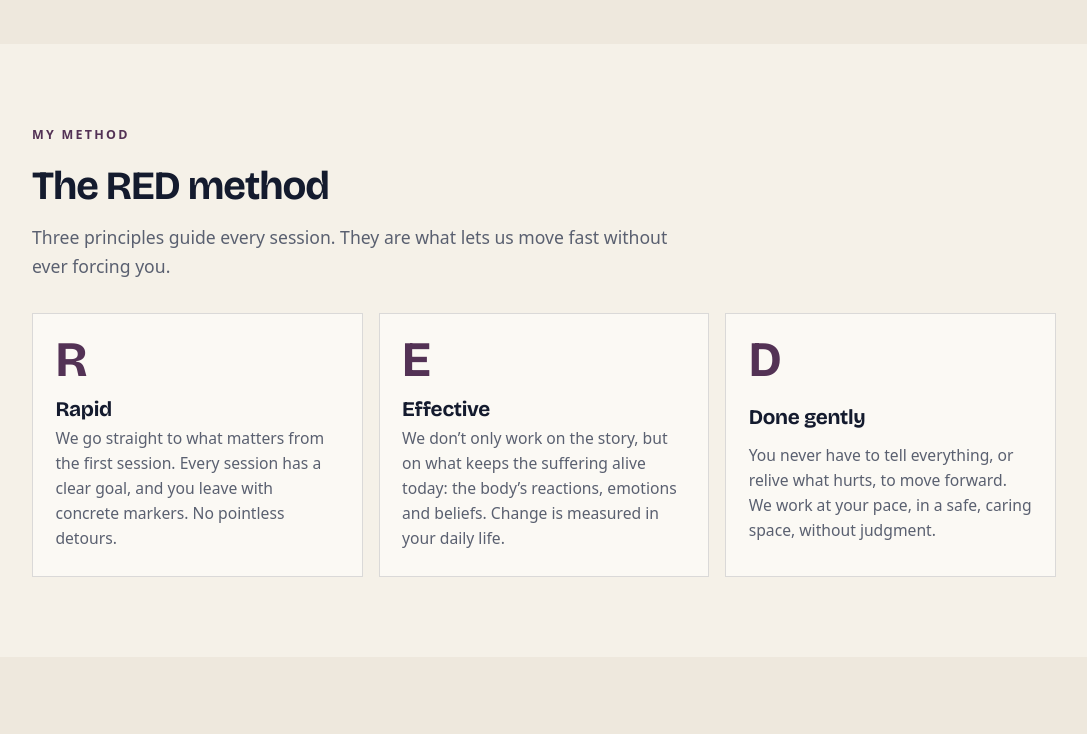
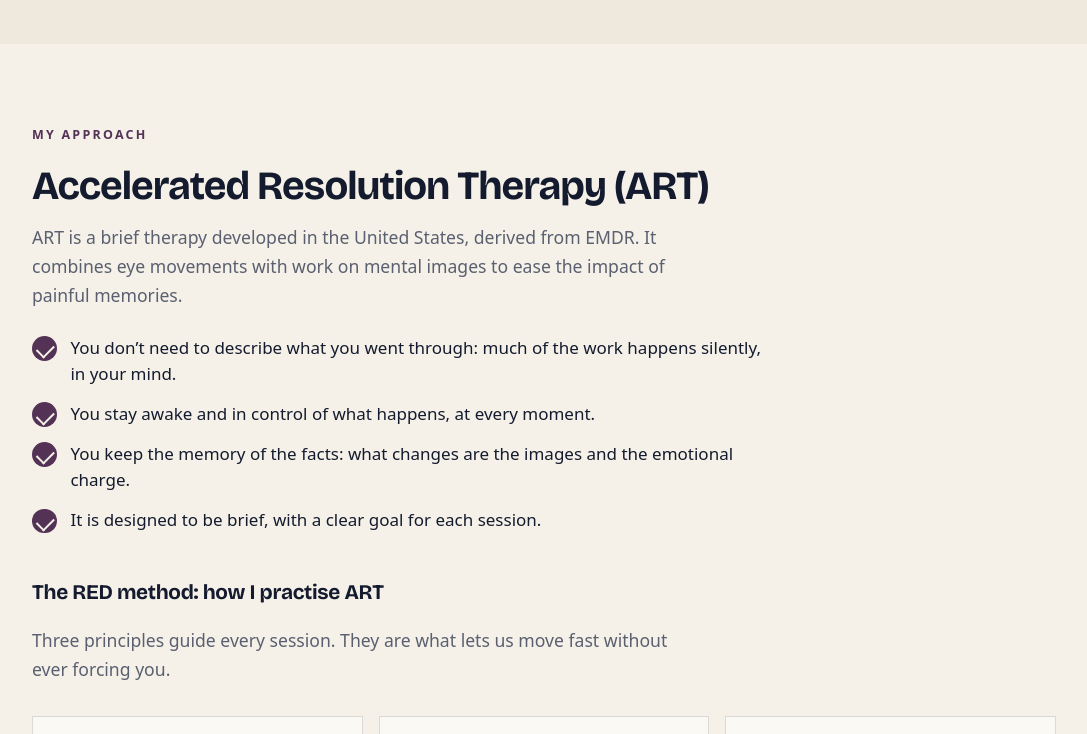
Before and after one commit to byousri/byousri-website, a plain HTML site: page accompagnement/index.html in a window 1280 px wide. Shown: the part 1040-1774 px from the top of the page, without its empty margins (96-1183 px from the left). Drawn offline with nearby package versions, Linux system fonts and the light colour scheme.

Commit message:
Accompagnement : approche Accelerated Resolution Therapy (ART)
Titre « Psychothérapeute orienté Accelerated Resolution Therapy (ART) »,
section de présentation de l'ART, méthode RED présentée comme la façon
de pratiquer l'ART, parcours corrigé en deux étapes. FR / AR / EN.

Co-Authored-By: Claude Opus 5.5 <noreply@anthropic.com>
Claude-Session: https://claude.ai/code/session_01ChmoFgtJWFwbWHtjbqLopw

```diff
--- a/accompagnement/index.html
+++ b/accompagnement/index.html
@@ -3,8 +3,8 @@
 <head>
 <meta charset="UTF-8">
 <meta name="viewport" content="width=device-width, initial-scale=1, viewport-fit=cover">
-<title>Méthode RED — Rapide, Efficace, Doux | Yousri Bendiabdallah</title>
-<meta name="description" content="Méthode RED : une thérapie rapide, efficace et douce. Prise de contact 1 h (500 DH), accompagnement 4 séances + Formation Healing (3 400 DH).">
+<title>Psychothérapie ART · Méthode RED | Yousri Bendiabdallah</title>
+<meta name="description" content="Psychothérapie orientée Accelerated Resolution Therapy (ART) et méthode RED : rapide, efficace et douce. Prise de contact 1 h (500 DH), accompagnement 4 séances + Formation Healing (3 400 DH).">
 <!-- Page envoyée personnellement aux patients après un premier échange :
      elle n'est pas indexée par les moteurs de recherche.
      Langue : ?lang=fr (défaut), ?lang=ar ou ?lang=en -->
@@ -15,7 +15,7 @@
 
 <meta property="og:type" content="website">
 <meta property="og:url" content="https://byousri.com/accompagnement/">
-<meta property="og:title" content="Méthode RED — Rapide, Efficace, Doux · Yousri Bendiabdallah">
+<meta property="og:title" content="Psychothérapie ART · Méthode RED — Yousri Bendiabdallah">
 <meta property="og:description" content="Prise de contact 1 h · Accompagnement avec la Formation Healing.">
 <meta property="og:image" content="https://byousri.com/Share.png">
 <meta property="og:site_name" content="Yousri Bendiabdallah">
@@ -96,6 +96,7 @@
   }
 
   /* ---------- méthode RED ---------- */
+  .red-head{margin-top:3rem;font-size:clamp(1.3rem,4.2vw,1.7rem)}
   .red-grid{list-style:none;margin:2rem 0 0;padding:0;display:grid;gap:1rem}
   .red-card{background:var(--paper);border:1px solid var(--line);padding:1.5rem 1.4rem;display:grid;grid-template-columns:auto 1fr;gap:.2rem 1.1rem}
   .red-letter{
@@ -256,18 +257,18 @@
 
 <!-- ======================= HERO ======================= -->
 <section class="wrap hero" id="haut">
-  <p class="kicker" data-i18n="kicker">Méthode RED · Rapide, Efficace, Doux</p>
+  <p class="kicker" data-i18n="kicker">Accelerated Resolution Therapy · Méthode RED</p>
   <h1 class="display" data-i18n="title">Une thérapie rapide, efficace et douce.</h1>
   <p class="lead" data-i18n="intro">Pour les blessures qui pèsent encore aujourd’hui : traumas, dépendance affective,
-  schémas qui se répètent. Un parcours clair, en trois étapes, au rythme qui vous convient.</p>
+  schémas qui se répètent. Un parcours clair, en deux étapes, au rythme qui vous convient.</p>
   <div class="hero-actions">
     <a class="btn" href="#parcours" data-i18n="hero_cta">Réserver la prise de contact</a>
-    <a class="btn ghost" href="#methode" data-i18n="hero_cta2">Découvrir la méthode</a>
+    <a class="btn ghost" href="#methode" data-i18n="hero_cta2">Découvrir l’approche</a>
   </div>
   <div class="hero-meta">
     <img src="/assets/yousri-portrait.jpg" alt="" width="640" height="823">
     <p><strong data-i18n="ab_name">Yousri Bendiabdallah</strong>
-    <span data-i18n="hero_meta">Praticien en psychothérapie · En français et en arabe, au Maroc et à distance</span></p>
+    <span data-i18n="hero_meta">Psychothérapeute orienté Accelerated Resolution Therapy (ART) · En français et en arabe, au Maroc et à distance</span></p>
   </div>
 </section>
 
@@ -288,8 +289,17 @@
 <!-- ======================= MÉTHODE RED ======================= -->
 <section class="band" id="methode">
   <div class="wrap">
-    <p class="kicker" data-i18n="red_kicker">Ma méthode</p>
-    <h2 class="h2" data-i18n="red_title">La méthode RED</h2>
+    <p class="kicker" data-i18n="art_kicker">Mon approche</p>
+    <h2 class="h2" data-i18n="art_title">L’Accelerated Resolution Therapy (ART)</h2>
+    <p class="lead" data-i18n="art_lead">L’ART est une thérapie brève développée aux États-Unis, issue de l’EMDR. Elle associe des mouvements oculaires à un travail sur les images mentales, pour apaiser l’impact des souvenirs douloureux.</p>
+    <ul class="checks narrow">
+      <li data-i18n="art_l1">Vous n’avez pas besoin de raconter ce que vous avez vécu : une grande partie du travail se fait en silence, dans votre tête.</li>
+      <li data-i18n="art_l2">Vous restez éveillé·e et maître de ce qui se passe, à chaque instant.</li>
+      <li data-i18n="art_l3">Vous gardez la mémoire des faits : ce sont les images et la charge émotionnelle qui changent.</li>
+      <li data-i18n="art_l4">Elle est conçue pour être brève, avec un objectif précis à chaque séance.</li>
+    </ul>
+
+    <h3 class="h3 red-head" data-i18n="red_title">La méthode RED : ma façon de pratiquer l’ART</h3>
     <p class="lead" data-i18n="red_intro">Trois principes guident chaque séance. C’est grâce à eux que l’on peut avancer vite, sans jamais vous forcer.</p>
     <ul class="red-grid">
       <li class="red-card">
@@ -419,7 +429,7 @@
     <div>
       <p class="kicker" data-i18n="ab_kicker">Qui suis-je</p>
       <h2 class="h2" data-i18n="ab_name">Yousri Bendiabdallah</h2>
-      <p class="role" data-i18n="ab_role">Praticien en psychothérapie, spécialisé dans les traumas et la dépendance affective.</p>
+      <p class="role" data-i18n="ab_role">Psychothérapeute orienté Accelerated Resolution Therapy (ART), spécialisé dans les traumas et la dépendance affective.</p>
       <p data-i18n="ab_text">J’ai moi-même traversé des épreuves qui m’ont appris une chose : la douleur peut changer un homme, mais elle ne décide pas de son avenir. Aujourd’hui, j’aide chacun à se comprendre, à faire la paix avec hier et à construire un avenir que les blessures d’avant ne gouvernent plus.</p>
       <p class="media-label" data-i18n="media_label">Vu à la télévision et dans la presse</p>
       <ul class="media">
@@ -488,7 +498,7 @@
 <footer>
   <div class="wrap">
     <div>
-      <p data-i18n="footer">© 2026 Yousri Bendiabdallah — Praticien en psychothérapie, Maroc</p>
+      <p data-i18n="footer">© 2026 Yousri Bendiabdallah — Psychothérapeute, Maroc</p>
       <p class="note-footer" data-i18n="footer_note">Ce site ne remplace pas un avis médical. En cas d’urgence, appelez le 141 (SAMU).</p>
     </div>
     <nav aria-label="Réseaux sociaux">
@@ -514,26 +524,32 @@
       _redirect: 'Redirection vers le paiement…'
     },
     ar: {
-      _title: 'منهج RED — سريع، فعّال، لطيف | يسري بنديبدالله',
+      _title: 'علاج نفسي ART · منهج RED | يسري بنديبدالله',
       _wa_question: 'السلام عليكم يسري، عندي سؤال حول الجلسات.',
       _err_echec: 'لم تتم عملية الدفع ولم يتم خصم أي مبلغ. يمكنك المحاولة مرة أخرى، أو مراسلتي عبر واتساب.',
       _err_erreur: 'الدفع الإلكتروني غير متاح مؤقتاً. راسلني عبر واتساب وسأرسل لك طريقة أخرى للدفع.',
       _redirect: 'جارٍ التحويل إلى صفحة الدفع…',
-      kicker: 'منهج RED · سريع، فعّال، لطيف',
+      kicker: 'Accelerated Resolution Therapy · منهج RED',
       title: 'علاج نفسي سريع، فعّال ولطيف.',
-      intro: 'للجراح التي ما زالت تثقل حياتك اليوم: الصدمات النفسية، التعلّق العاطفي، والأنماط التي تتكرر. مسار واضح من ثلاث مراحل، بالإيقاع الذي يناسبك.',
+      intro: 'للجراح التي ما زالت تثقل حياتك اليوم: الصدمات النفسية، التعلّق العاطفي، والأنماط التي تتكرر. مسار واضح من مرحلتين، بالإيقاع الذي يناسبك.',
       hero_cta: 'احجز جلسة التعارف',
-      hero_cta2: 'اكتشف المنهج',
+      hero_cta2: 'اكتشف المقاربة',
       ab_name: 'يسري بنديبدالله',
-      hero_meta: 'ممارس في العلاج النفسي · بالعربية والفرنسية، في المغرب وعن بُعد',
+      hero_meta: 'معالج نفسي يعتمد مقاربة <bdi dir="ltr">Accelerated Resolution Therapy (ART)</bdi> · بالعربية والفرنسية، في المغرب وعن بُعد',
       fw_title: 'هذا المنهج مناسب لك إذا…',
       fw1: 'جرح قديم ما زال يؤثر على حاضرك، حتى لو مرّ عليه وقت طويل.',
       fw2: 'تعيش نفس الأنماط مرة بعد مرة: في علاقاتك، في ردود أفعالك، في اختياراتك.',
       fw3: 'تشعر في كثير من الأحيان بالتوتر الدائم أو الإرهاق، أو بالانفصال عن مشاعرك.',
       fw4: 'تكلّمت كثيراً من قبل، لكن لا شيء تغيّر فعلاً.',
       fw5: 'تريد أن تتقدّم بشكل ملموس، دون أن تُجبر على حكي كل شيء.',
-      red_kicker: 'منهجي',
-      red_title: 'منهج RED',
+      art_kicker: 'مقاربتي',
+      art_title: 'العلاج بالحلّ المتسارع (ART)',
+      art_lead: '<bdi dir="ltr">Accelerated Resolution Therapy (ART)</bdi> علاج نفسي قصير المدى طُوّر في الولايات المتحدة، وهو مستمد من EMDR. يجمع بين حركات العينين والعمل على الصور الذهنية، لتخفيف أثر الذكريات المؤلمة.',
+      art_l1: 'لست مضطراً لحكي ما عشته: جزء كبير من العمل يتم في صمت، داخل ذهنك.',
+      art_l2: 'تبقى واعياً ومتحكماً فيما يحدث، في كل لحظة.',
+      art_l3: 'تحتفظ بذاكرة الوقائع: ما يتغير هو الصور والشحنة العاطفية.',
+      art_l4: 'صُمّم ليكون قصير المدى، بهدف محدد في كل جلسة.',
+      red_title: 'منهج RED: طريقتي في ممارسة ART',
       red_intro: 'ثلاثة مبادئ توجّه كل جلسة. وبفضلها نستطيع التقدّم بسرعة، دون أن أضغط عليك أبداً.',
       r_t: 'سريع',
       r_x: 'نذهب إلى الجوهر منذ الجلسة الأولى. لكل جلسة هدف واضح، وتخرج منها بمعالم ملموسة. دون التفافات لا فائدة منها.',
@@ -579,7 +595,7 @@
       a2: 'من صفحة التأكيد، تراسلني عبر واتساب بنقرة واحدة.',
       a3: 'نحدد الموعد معاً. وبالنسبة للمرافقة، أرسل لك أيضاً الاستبيان الأولي ورابط الولوج إلى التكوين.',
       ab_kicker: 'من أنا',
-      ab_role: 'ممارس في العلاج النفسي، مختص في الصدمات النفسية والتعلّق العاطفي.',
+      ab_role: 'معالج نفسي يعتمد مقاربة <bdi dir="ltr">Accelerated Resolution Therapy (ART)</bdi>، مختص في الصدمات النفسية والتعلّق العاطفي.',
       ab_text: 'مررتُ بنفسي بتجارب صعبة علّمتني أن الألم قد يغيّر الإنسان، لكنه لا يحدد مستقبله. اليوم، أساعد كل شخص على فهم نفسه، والتصالح مع ماضيه، وبناء مستقبل لا تتحكم فيه جراح الأمس.',
       media_label: 'في التلفزيون والصحافة',
       faq_title: 'أسئلة متكررة',
@@ -600,30 +616,36 @@
       sticky_title: 'منهج RED',
       sticky_text: 'ابتداءً من 500 درهم · ساعة',
       sticky_btn: 'اختر صيغتك',
-      footer: '© 2026 يسري بنديبدالله — ممارس في العلاج النفسي، المغرب',
+      footer: '© 2026 يسري بنديبدالله — معالج نفسي، المغرب',
       footer_note: 'هذا الموقع لا يعوّض الاستشارة الطبية. في حالة الطوارئ، اتصل بالرقم 141.'
     },
     en: {
-      _title: 'The RED method — Rapid, Effective, Done gently | Yousri Bendiabdallah',
+      _title: 'ART psychotherapy · The RED method | Yousri Bendiabdallah',
       _wa_question: 'Hello Yousri, I have a question about your sessions.',
       _err_echec: 'The payment did not go through and nothing was charged. You can try again, or message me on WhatsApp.',
       _err_erreur: 'Online payment is temporarily unavailable. Message me on WhatsApp and I will send you another way to pay.',
       _redirect: 'Redirecting to payment…',
-      kicker: 'The RED method · Rapid, Effective, Done gently',
+      kicker: 'Accelerated Resolution Therapy · The RED method',
       title: 'Therapy that is rapid, effective and gentle.',
-      intro: 'For the wounds that still weigh on you today: trauma, emotional dependency, patterns that keep repeating. A clear three-step path, at a pace that suits you.',
+      intro: 'For the wounds that still weigh on you today: trauma, emotional dependency, patterns that keep repeating. A clear two-step path, at a pace that suits you.',
       hero_cta: 'Book the discovery session',
-      hero_cta2: 'Discover the method',
+      hero_cta2: 'Discover the approach',
       ab_name: 'Yousri Bendiabdallah',
-      hero_meta: 'Psychotherapy practitioner · In French and Arabic, in Morocco and online',
+      hero_meta: 'Psychotherapist, Accelerated Resolution Therapy (ART) approach · In French and Arabic, in Morocco and online',
       fw_title: 'This is for you if…',
       fw1: 'An old wound still shapes your present, even if “it was a long time ago”.',
       fw2: 'You keep living the same patterns: in your relationships, your reactions, your choices.',
       fw3: 'You often feel on edge, exhausted, or cut off from your emotions.',
       fw4: 'You have already talked a lot, but nothing has really shifted.',
       fw5: 'You want concrete progress, without having to tell everything.',
-      red_kicker: 'My method',
-      red_title: 'The RED method',
+      art_kicker: 'My approach',
+      art_title: 'Accelerated Resolution Therapy (ART)',
+      art_lead: 'ART is a brief therapy developed in the United States, derived from EMDR. It combines eye movements with work on mental images to ease the impact of painful memories.',
+      art_l1: 'You don’t need to describe what you went through: much of the work happens silently, in your mind.',
+      art_l2: 'You stay awake and in control of what happens, at every moment.',
+      art_l3: 'You keep the memory of the facts: what changes are the images and the emotional charge.',
+      art_l4: 'It is designed to be brief, with a clear goal for each session.',
+      red_title: 'The RED method: how I practise ART',
       red_intro: 'Three principles guide every session. They are what lets us move fast without ever forcing you.',
       r_t: 'Rapid',
       r_x: 'We go straight to what matters from the first session. Every session has a clear goal, and you leave with concrete markers. No pointless detours.',
@@ -669,7 +691,7 @@
       a2: 'On the confirmation page, you message me on WhatsApp in one tap.',
       a3: 'We schedule the time together. For the programme, I also send you the starting questionnaire and access to the course.',
       ab_kicker: 'About me',
-      ab_role: 'Psychotherapy practitioner, specialised in trauma and emotional dependency.',
+      ab_role: 'Psychotherapist with an Accelerated Resolution Therapy (ART) approach, specialised in trauma and emotional dependency.',
       ab_text: 'I have been through hard chapters myself. They taught me one thing: pain can change a person, but it does not decide their future. Today I help people understand themselves, make peace with the past and build a future that old wounds no longer govern.',
       media_label: 'Seen on TV and in the press',
       faq_title: 'Frequently asked questions',
@@ -690,7 +712,7 @@
       sticky_title: 'The RED method',
       sticky_text: 'From 500 MAD · 1 h',
       sticky_btn: 'See the options',
-      footer: '© 2026 Yousri Bendiabdallah — Psychotherapy practitioner, Morocco',
+      footer: '© 2026 Yousri Bendiabdallah — Psychotherapist, Morocco',
       footer_note: 'This site does not replace medical advice. In an emergency, call 141.'
     }
   };
```
Also changed, not shown: accompagnement/merci/index.html (+4 -4 lines).
